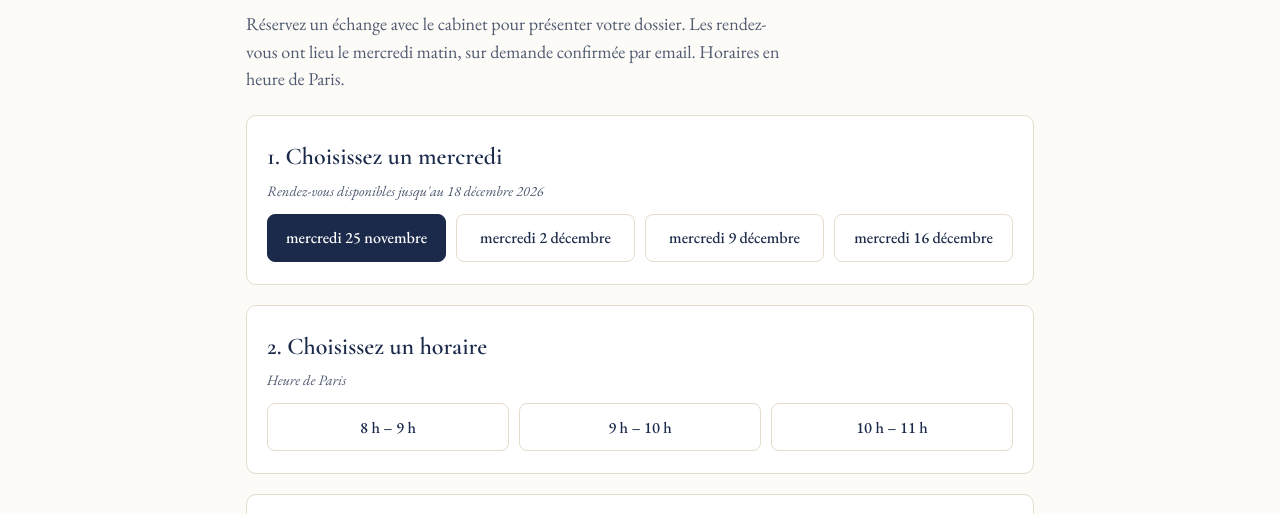
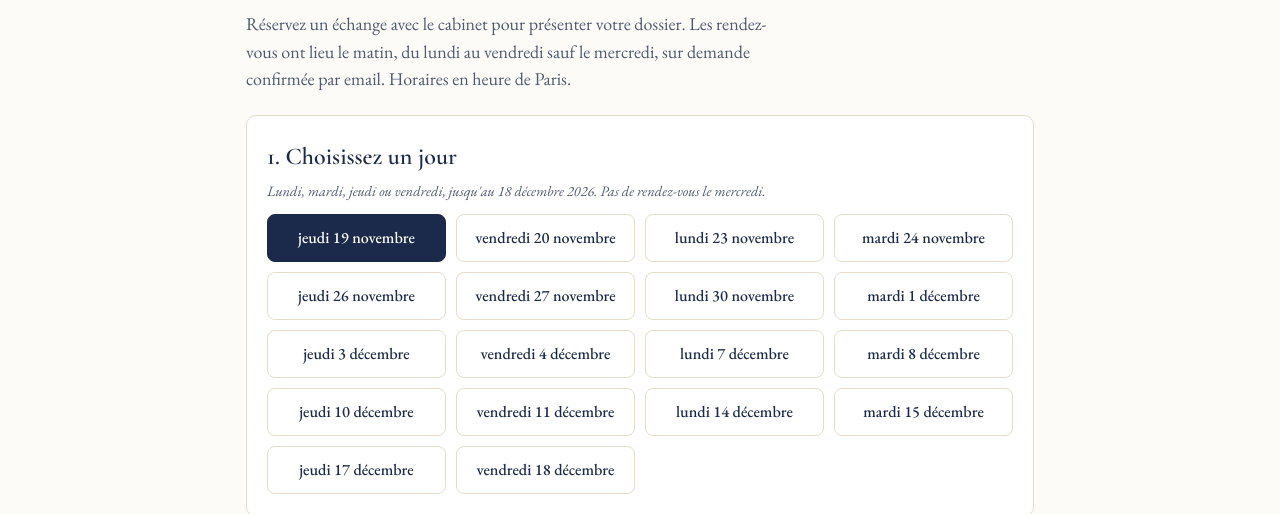
Before and after one commit to Nelly-SIBILLOTTE/cabinet-sibillotte.github.io, a plain HTML site: page rendez-vous.html in a window 1280 px wide. Shown: the part 208-722 px from the top of the page. Drawn offline with nearby package versions, Linux system fonts and the light colour scheme.

Commit message:
Rendez-vous du lundi au vendredi sauf le mercredi
Co-Authored-By: Claude Opus 5.5 <noreply@anthropic.com>
Claude-Session: https://claude.ai/code/session_01LmoSDXM7a4oGji9CmAQAjc

```diff
--- a/rendez-vous.html
+++ b/rendez-vous.html
@@ -29,7 +29,7 @@ h2{font-family:var(--display);font-style:italic;font-weight:600;font-size:clamp(
 .card{background:var(--card);border:1px solid var(--line);border-radius:10px;padding:22px 20px;margin-bottom:20px}
 .card h3{margin:0 0 4px;font-family:var(--display);font-weight:600;font-size:1.5rem}
 .hint{display:block;font-style:italic;color:var(--muted);font-size:.9rem;font-weight:400}
-.days{display:grid;grid-template-columns:repeat(auto-fit,minmax(150px,1fr));gap:10px;margin-top:12px}
+.days{display:grid;grid-template-columns:repeat(auto-fill,minmax(170px,1fr));gap:10px;margin-top:12px}
 .slots{display:grid;grid-template-columns:repeat(auto-fit,minmax(130px,1fr));gap:10px;margin-top:12px}
 .opt{min-height:48px;border:1px solid var(--line);border-radius:8px;background:#fff;color:var(--ink);font:500 1rem var(--body);cursor:pointer;padding:8px 10px}
 .opt:hover{border-color:var(--gold)}
@@ -68,7 +68,7 @@ footer{border-top:1px solid var(--line);padding:20px 16px 36px;text-align:center
 
 <main class="wrap">
   <h2>Prendre rendez-vous</h2>
-  <p class="lead">Réservez un échange avec le cabinet pour présenter votre dossier. Les rendez-vous ont lieu le mercredi matin, sur demande confirmée par email. Horaires en heure de Paris.</p>
+  <p class="lead">Réservez un échange avec le cabinet pour présenter votre dossier. Les rendez-vous ont lieu le matin, du lundi au vendredi sauf le mercredi, sur demande confirmée par email. Horaires en heure de Paris.</p>
 
   <div class="closed" id="closed" hidden>
     <h3 style="margin:0 0 6px;font-family:var(--display);font-size:1.5rem">Les prises de rendez-vous sont closes</h3>
@@ -77,8 +77,8 @@ footer{border-top:1px solid var(--line);padding:20px 16px 36px;text-align:center
 
   <form id="form" novalidate>
     <section class="card" aria-labelledby="t-jour">
-      <h3 id="t-jour">1. Choisissez un mercredi</h3>
-      <span class="hint">Rendez-vous disponibles jusqu'au 18 décembre 2026</span>
+      <h3 id="t-jour">1. Choisissez un jour</h3>
+      <span class="hint">Lundi, mardi, jeudi ou vendredi, jusqu'au 18 décembre 2026. Pas de rendez-vous le mercredi.</span>
       <div class="days" id="days"></div>
     </section>
 
@@ -138,12 +138,12 @@ function parisNow(){
 const now = parisNow();
 const fmtLong = iso => { const [y,m,d]=iso.split('-').map(Number); return new Date(Date.UTC(y,m-1,d,12)).toLocaleDateString('fr-FR',{weekday:'long',day:'numeric',month:'long',timeZone:'UTC'}); };
 
-// Mercredis à venir jusqu'à la date de fin, avec au moins un créneau encore ouvert
+// Jours ouvrés hors mercredi jusqu'à la date de fin, avec au moins un créneau encore ouvert
+const DAYS_OPEN=[1,2,4,5]; // lundi, mardi, jeudi, vendredi
 function wednesdays(){
   const out=[]; const [y,m,d]=now.date.split('-').map(Number);
   const t=new Date(Date.UTC(y,m-1,d,12));
-  while(t.getUTCDay()!==3) t.setUTCDate(t.getUTCDate()+1);
-  for(;;){ const iso=t.toISOString().slice(0,10); if(iso>END) break; if(openHours(iso).length) out.push(iso); t.setUTCDate(t.getUTCDate()+7); }
+  for(;;){ const iso=t.toISOString().slice(0,10); if(iso>END) break; if(DAYS_OPEN.includes(t.getUTCDay()) && openHours(iso).length) out.push(iso); t.setUTCDate(t.getUTCDate()+1); }
   return out;
 }
 // Un créneau du jour même reste ouvert jusqu'à une heure avant son début
```
Also changed, not shown: index.html (+1 -1 lines).
